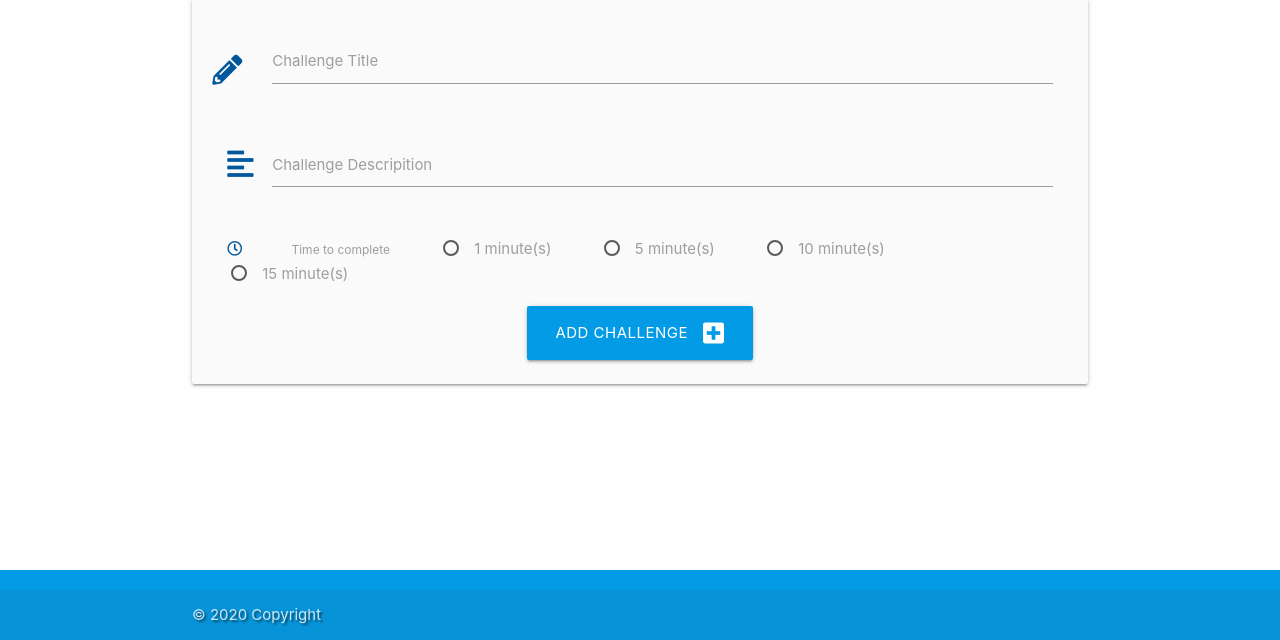
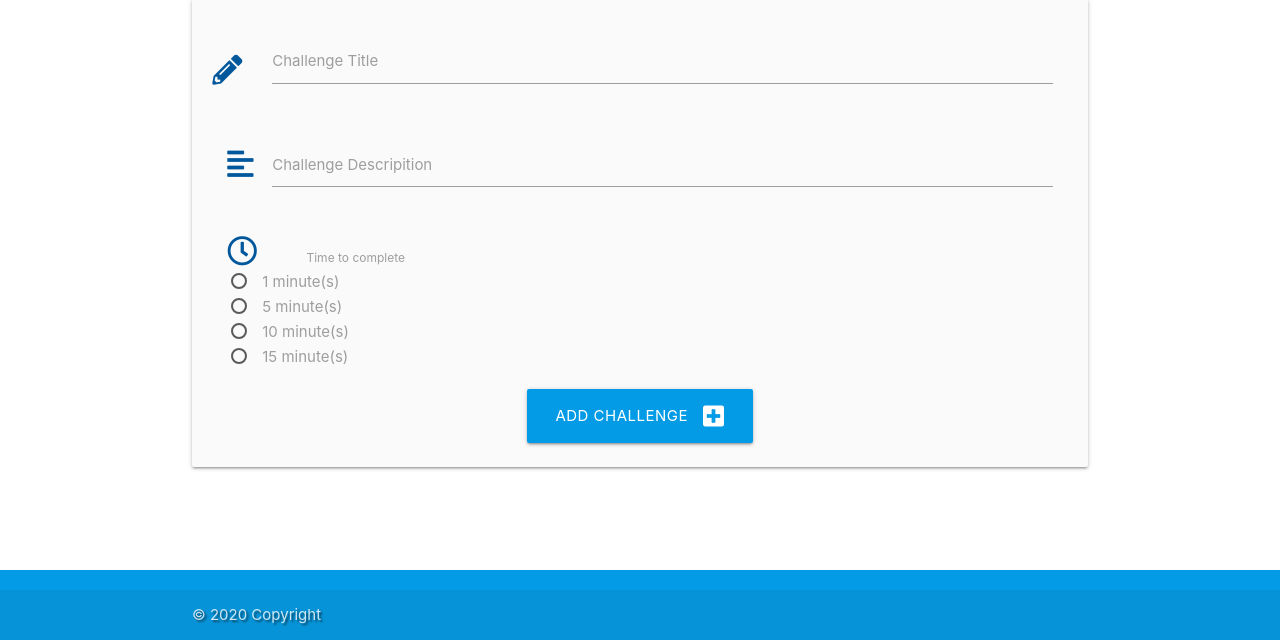
Before and after one commit to boomernag/activity-challenges, a Flask app: page /add_challenge in a window 1280 px wide. Shown: the part 160-800 px from the top of the page. Run offline with Flask 2, Linux system fonts and the light colour scheme; some libraries are stand-ins or nearby versions.

Commit message:
Edit layout for add_challenge, edit_challenge. Add button activate challenge' for challenges_html challenges

```diff
--- a/app.py
+++ b/app.py
@@ -52,7 +52,7 @@ def add_challenge():
     return render_template("add_challenge.html", times=[1, 5, 10, 15])
 
 
-@app.route("/edit_challenge/<challenge_id>", methods = ["POST"])
+@app.route("/edit_challenge/<challenge_id>", methods = ["GET", "POST"])
 def edit_challenge(challenge_id):
     challenge = mongo.db.challenges.find_one({"_id": ObjectId(challenge_id)})
 
--- a/templates/add_challenge.html
+++ b/templates/add_challenge.html
@@ -37,8 +37,8 @@
     </div>
     <!-- challenge time-->
     <div class="row">
-      <div class="col s12">
-        <i class="far fa-clock prefix light-blue-text text-darken-4"></i>
+      <div class="col s12 m4">
+        <i class="far fa-clock small prefix light-blue-text text-darken-4"></i>
         <label for="timetocomplete">Time to complete</label>
         {% for time in times %}
         <label for="{{time}}">
--- a/templates/challenges.html
+++ b/templates/challenges.html
@@ -57,7 +57,7 @@
           >{{ challenge.time }} min</label
         >
         <a
-          class="btn activate white card-icon fas fa-flag-checkered prefix grey-text tooltipped"
+          class="btn activate white fas fa-flag-checkered prefix grey-text tooltipped"
           data-position="top"
           data-tooltip="Activate challenge"
           href="{{ url_for('get_executed_challenges', challenge_id=challenge._id) }}"
```
Also changed, not shown: templates/edit_challenge.html (+8 -3 lines).
